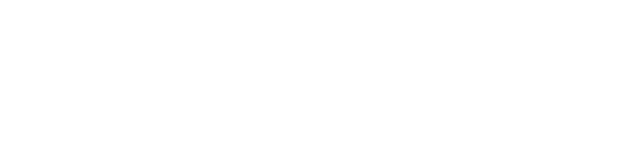
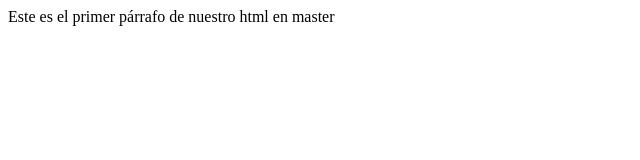
Before and after one commit to Efrn86/uno, a plain HTML site: page index.html in a window 1280 px wide. Shown: the whole page, without its empty margins (0-640 px from the left). Drawn offline with Linux system fonts and the light colour scheme.

Commit message:
crear parrafo desde master

```diff
--- a/index.html
+++ b/index.html
@@ -6,4 +6,8 @@
 
         <link rel="stylesheet" href="CSS/style.css">
     </heead>
+
+    <body>
+        <p>Este es el primer párrafo de nuestro html en master</p>
+    </body>
 </html>
```
